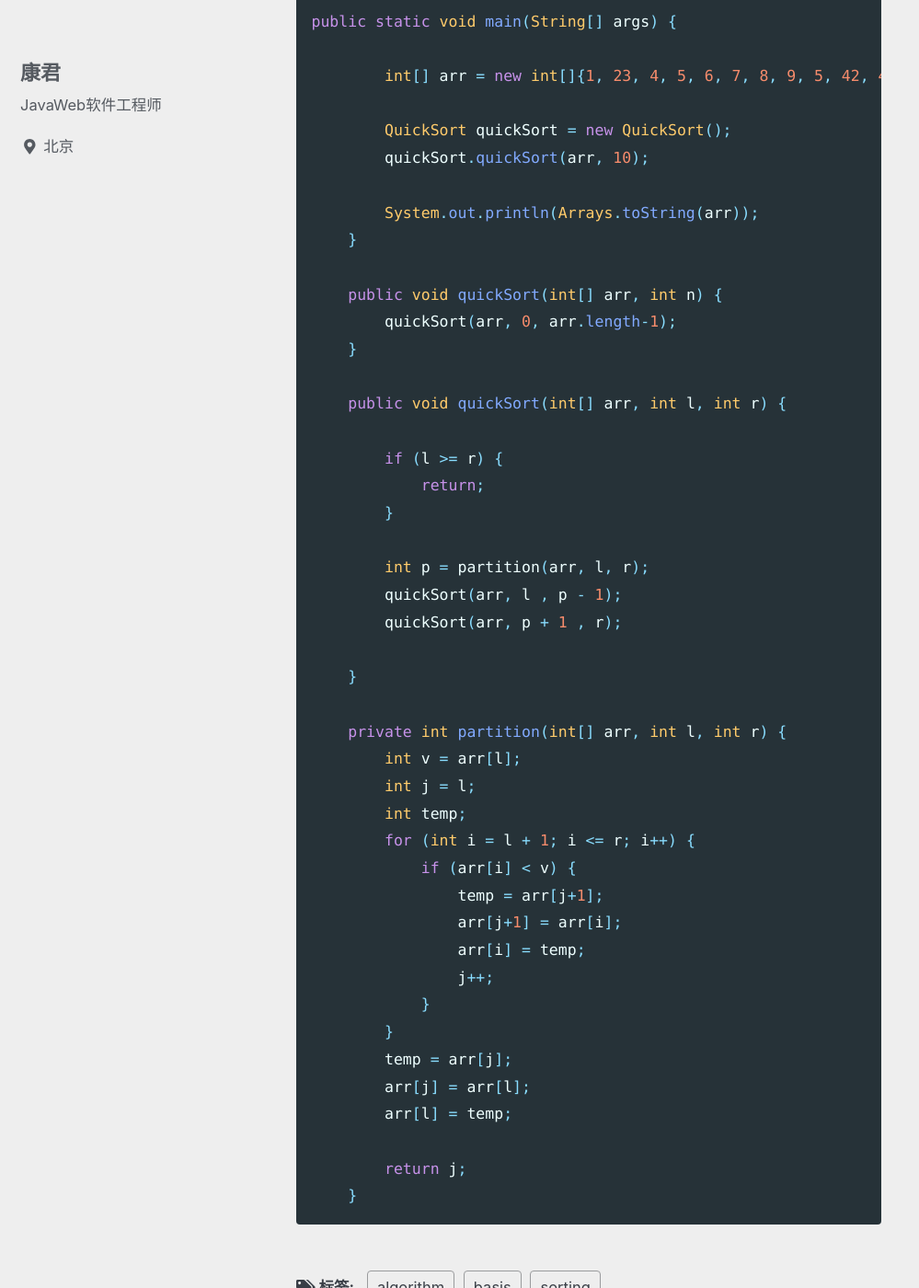
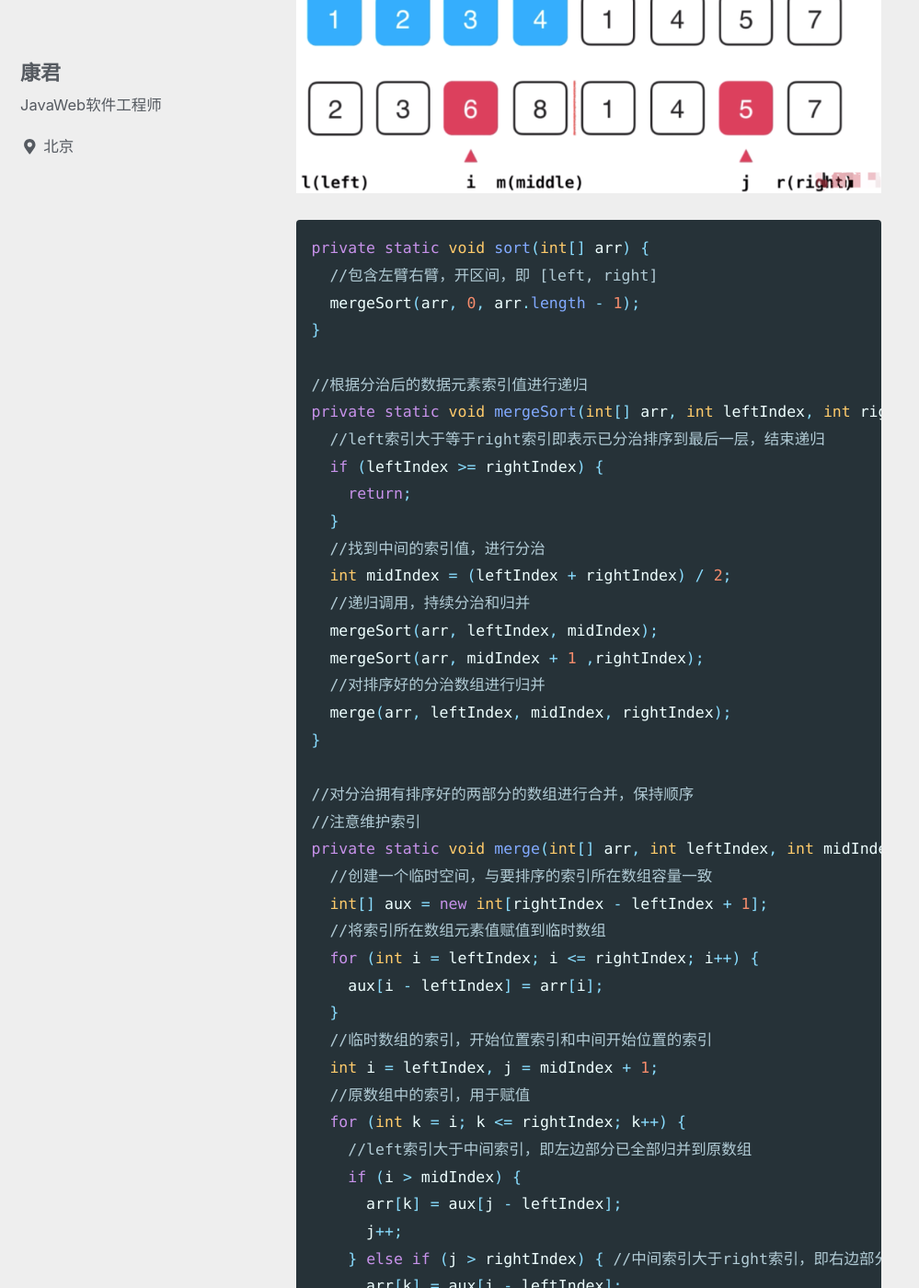
Before and after one commit to kandigx/kandigx.github.io, a Jekyll site: the page built from _posts/2019-06-05-several-sorting-algorithm.md, in a window 1280 px wide and 1400 px high, scrolled down 6067 px. Shown: the whole window at 92% size, without its empty margins (0-999 px from the left). Built offline with Jekyll 4.4.1, drawn with Linux system fonts in a browser that asks for light colours; cached includes are drawn as plain includes; nearby versions of some CDN libraries; some of the changed text lies outside the part shown.

Commit message:
完善归并排序内容

````diff
--- a/_posts/2019-06-05-several-sorting-algorithm.md
+++ b/_posts/2019-06-05-several-sorting-algorithm.md
@@ -34,6 +34,8 @@
 ```
 
 
+
+---
 
 ## 选择排序(Selection Sort)
 
@@ -93,7 +95,7 @@
 }
 ```
 
-
+---
 
 ## 插入排序(Insertion Sort)
 
@@ -135,9 +137,74 @@
 }
 ```
 
+---
+
 ## 归并排序(Merge Sort)
 
-利用归并的思想实现的排序方法，采用经典的分治(divide-and-conquer)策略，将问题分成一些小的问题然后递归求解，然后将这些答案"修补"到一起，即分而治之。效率为 O(nlogn)
+![nlogn-n2-compare]({{site.url}}/images/nlogn-n2-compare.png)
+
+利用归并的思想实现的排序方法，采用经典的分治(divide-and-conquer)策略，将问题分成一些小的问题然后递归求解，然后将这些答案"修补"到一起，即分而治之。效率为 O(nlogn)。
+
+![merge-sort]({{site.url}}/images/merge-sort.png)
+
+将要排序的数据进行归并，将其一直进行二分，最后得到的分数组进行递归排序归并。在递归过程中一定要注意数据元素所在的索引位置，需要根据其索引值进行数据的比较和赋值。
+
+![merge-sort]({{site.url}}/images/merge-sort-index.png)
+
+```java
+private static void sort(int[] arr) {
+  //包含左臂右臂，开区间，即 [left, right]
+  mergeSort(arr, 0, arr.length - 1);
+}
+
+//根据分治后的数据元素索引值进行递归
+private static void mergeSort(int[] arr, int leftIndex, int rightIndex) {
+  //left索引大于等于right索引即表示已分治排序到最后一层，结束递归
+  if (leftIndex >= rightIndex) {
+    return;
+  }
+  //找到中间的索引值，进行分治
+  int midIndex = (leftIndex + rightIndex) / 2;
+  //递归调用，持续分治和归并
+  mergeSort(arr, leftIndex, midIndex);
+  mergeSort(arr, midIndex + 1 ,rightIndex);
+  //对排序好的分治数组进行归并
+  merge(arr, leftIndex, midIndex, rightIndex);
+}
+
+//对分治拥有排序好的两部分的数组进行合并，保持顺序
+//注意维护索引
+private static void merge(int[] arr, int leftIndex, int midIndex, int rightIndex) {
+  //创建一个临时空间，与要排序的索引所在数组容量一致
+  int[] aux = new int[rightIndex - leftIndex + 1];
+  //将索引所在数组元素值赋值到临时数组
+  for (int i = leftIndex; i <= rightIndex; i++) {
+    aux[i - leftIndex] = arr[i];
+  }
+  //临时数组的索引，开始位置索引和中间开始位置的索引
+  int i = leftIndex, j = midIndex + 1;
+  //原数组中的索引，用于赋值
+  for (int k = i; k <= rightIndex; k++) {
+    //left索引大于中间索引，即左边部分已全部归并到原数组
+    if (i > midIndex) {
+      arr[k] = aux[j - leftIndex];
+      j++;
+    } else if (j > rightIndex) { //中间索引大于right索引，即右边部分已全部归并到原数组
+      arr[k] = aux[i - leftIndex];
+      i++;
+    }else if (aux[i - leftIndex] < aux[j - leftIndex]) {//左边值小于右边值，赋值左边到原数组
+      arr[k] = aux[i - leftIndex];
+      i++;
+    }else {//右边值小于左边值，赋值右边到原数组
+      arr[k] = aux[j - leftIndex];
+      j++;
+    }
+  }
+
+}
+```
+
+
 
 
 
````
Also changed, not shown: images/merge-sort-index.png (added), images/merge-sort.png (added), images/nlogn-n2-compare.png (added).
